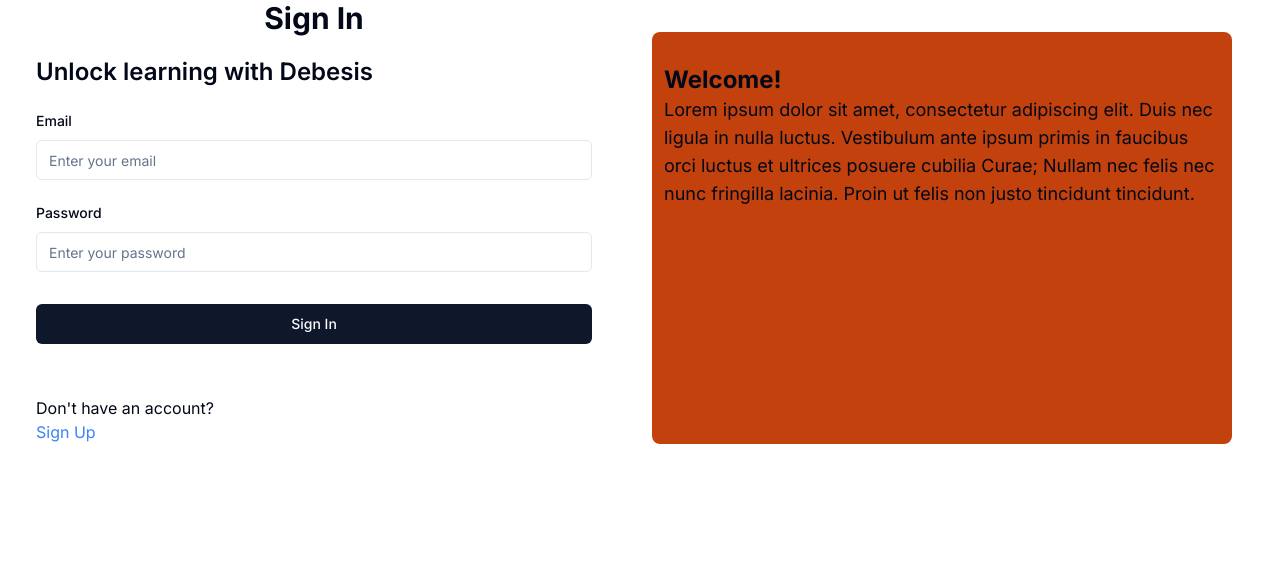
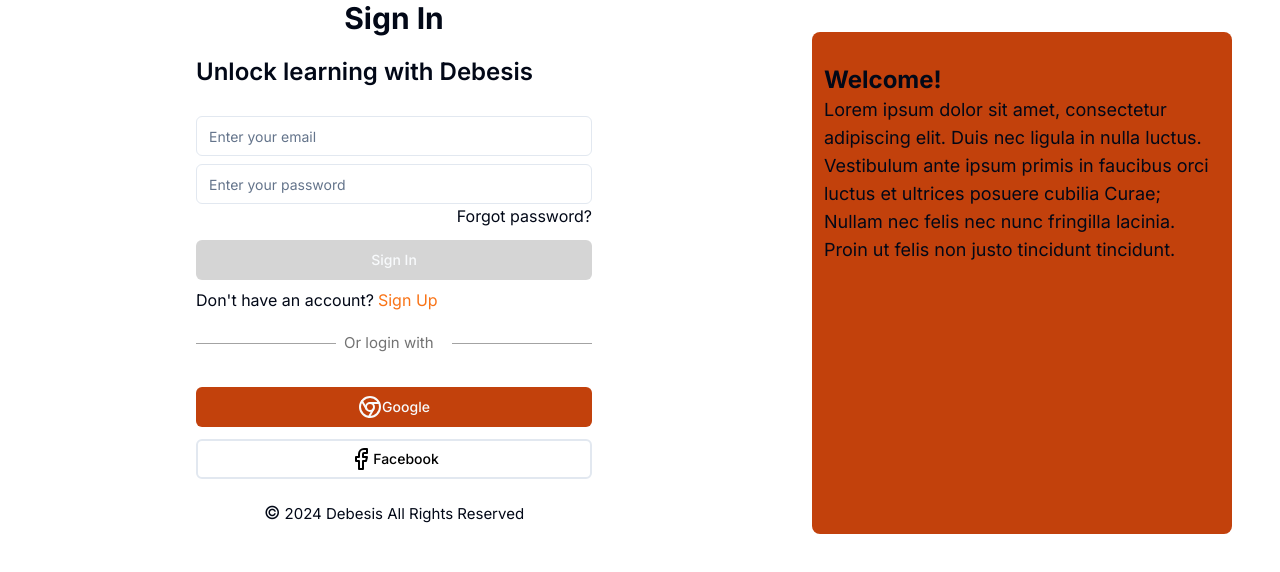
Before and after one commit to Debesis-inc/debesis_lms_frontend, a Next.js app: page /sign-in in a window 1280 px wide. Shown: the top 572 px of the page. Built offline with nearby package versions, Linux system fonts and the light colour scheme.

Commit message:
refactor: Update sign-in page layout and form structure

```diff
--- a/app/(auth)/sign-in/page.tsx
+++ b/app/(auth)/sign-in/page.tsx
@@ -7,6 +7,8 @@
 import { Form } from '@/components/ui/form';
 import { authConnect } from '@/lib/utils';
 import { Button } from '@/components/ui/button';
+import Link from 'next/link';
+import { Chrome, Facebook } from 'lucide-react';
 
 const SignIn = (type: string) => {
 
@@ -25,28 +27,45 @@
      justify-between gap-6 mx-6 overflow-hidden '>
       <Form {...form}>
 
-        <form className=' flex flex-col gap-5 px-3 w-1/2  ' onSubmit={form.handleSubmit(onSubmit)}>
+        <form className=' flex flex-col gap-5 px-3 w-1/2 mx-40 ' onSubmit={form.handleSubmit(onSubmit)}>
           <div className='text-3xl font-bold text-center'>Sign In</div>
           <p className='text-2xl font-semibold  '>
             Unlock learning with Debesis
           </p>
+          <div className='flex flex-col'>
 
             <CustomInput
               control={form.control}
-            label="Email"
+              // label="Email"
               name="email"
               placeholder="Enter your email"
             />
             <CustomInput
               control={form.control}
-            label="Password"
+              // label="Password"
               name="password"
               placeholder="Enter your password"
             />
-          <Button className='mt-3' type="submit">Sign In</Button>
-          <div className='my-8'>
-            <div>Don't have an account?</div>
-            <div className='text-blue-500'>Sign Up</div>
+            <Link href={"/"} className='text-[16px] text-right'>Forgot password?</Link>
+            <Button className='mt-3 bg-neutral-500/30' type="submit">Sign In</Button>
+
+            <div className='mt-2 flex gap-1'>
+              <div>Don't have an account?  </div>
+              <Link href={"/"} className='text-orange-500'>Sign Up</Link>
+            </div>
+          </div>
+          <div className='flex items-center gap-2'>
+            <div className='h-[1px] bg-neutral-400  w-full'></div>
+            <div className=' text-neutral-500 text-[15px] w-full'>Or login with</div>
+            <div className='h-[1px] bg-neutral-400  w-full ml-[-40px]'></div>
+          </div>
+          <div>
+            <Button className='mt-3 bg-orange-700 w-full' type="submit"><Chrome/>Google</Button>
+            <Button className='mt-3 border-2 bg-transparent text-black  w-full' type="submit"><Facebook/>Facebook</Button>
+            </div>
+            <div className='items-center'>
+              <p className='text-center text-[15px] mb-10'><span className='text-[18px]'>&copy;</span> 2024 Debesis All Rights Reserved</p>
+              {/* <Link href={"/"} className='text-orange-500 text-[10px]'>Terms of Service</Link> and <Link href={"/"} className='text-orange-500 text-[10px]'>Privacy Policy</Link> */}
             </div>
         </form>
       </Form>
```
Lines whose indentation alone changed are shown as unchanged.
